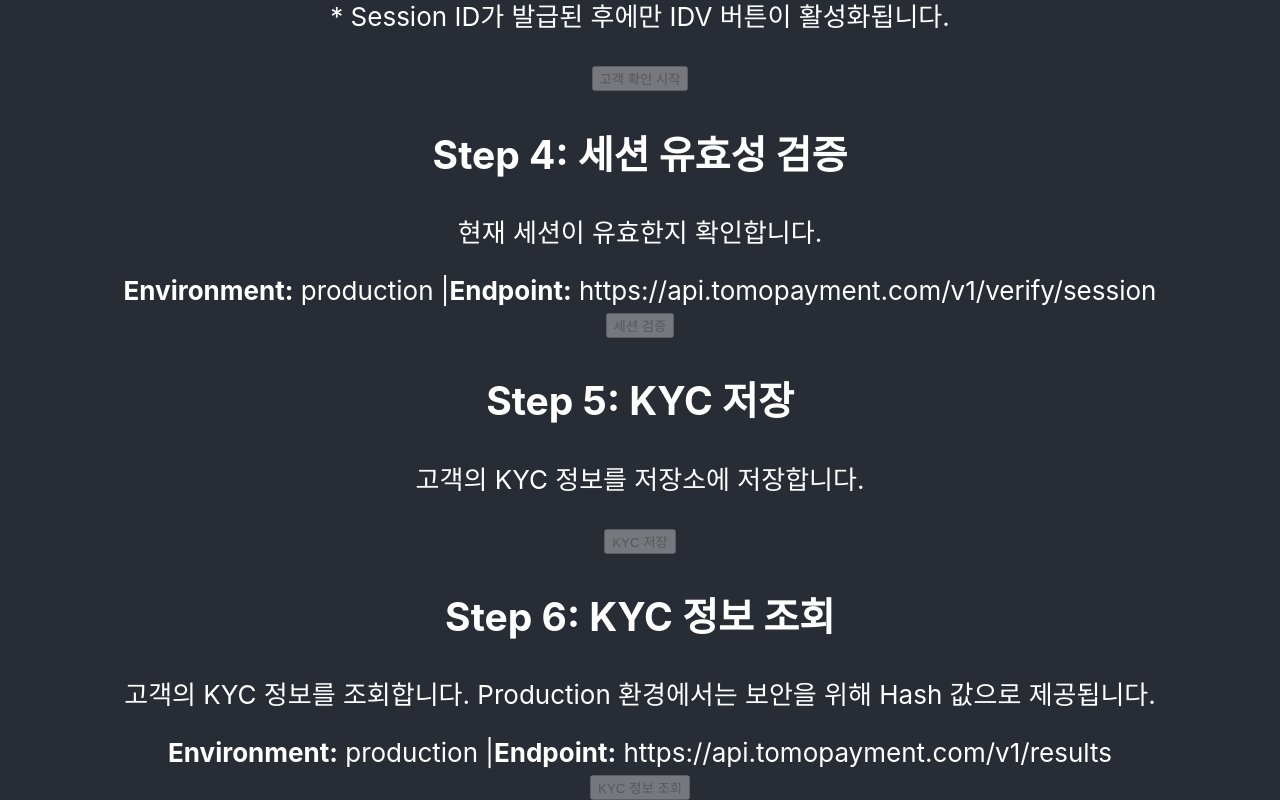
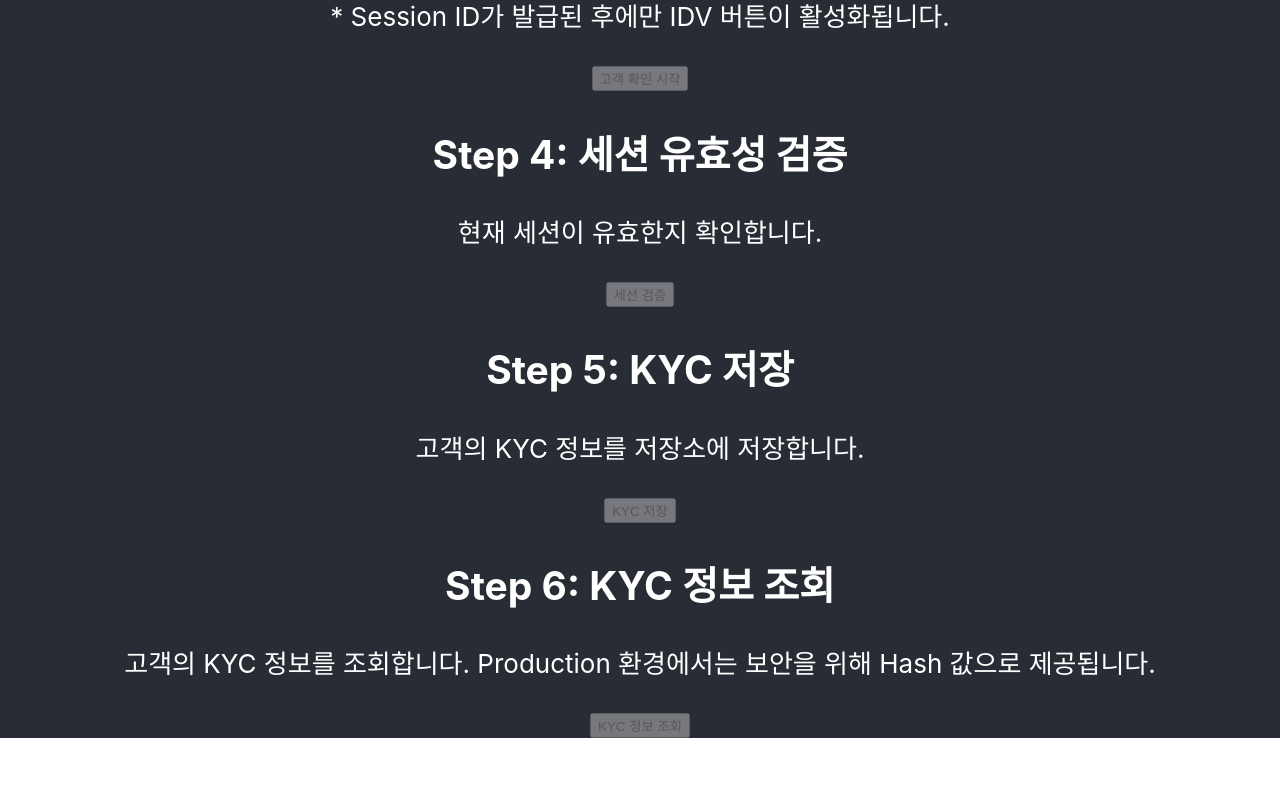
Before and after one commit to Tomoarrow-Inc/TomoIDVQuickStart, a React (Create React App) app: page / in a window 1280 px wide. Shown: the part 785-1585 px from the top of the page. After the commit the page ends 1523 px from the top, so only its background shows below. Built offline with nearby package versions, Linux system fonts and the light colour scheme; no server answers.

Commit message:
테스트용 log, <div> 삭제

```diff
--- a/src/TomoIDV.tsx
+++ b/src/TomoIDV.tsx
@@ -72,16 +72,8 @@ export default function TomoIDVClient() {
         <p className="text-gray-600 mb-4">
           현재 세션이 유효한지 확인합니다.
         </p>
-        <div className="mb-4 p-3 bg-gray-100 rounded text-sm">
-          <strong>Environment:</strong> {currentEnvironment} |
-          <strong>Endpoint:</strong> {apiEndpoints.verifySessionEndpoint}
-        </div>
         <button
           onClick={() => {
-            console.log('Session ID:', session_id);
-            console.log('Environment:', currentEnvironment);
-            console.log('Verify Session Endpoint:', apiEndpoints.verifySessionEndpoint);
-
             fetch(apiEndpoints.verifySessionEndpoint, {
                 method: 'POST',
                 headers: {
@@ -149,16 +141,8 @@ export default function TomoIDVClient() {
         <p className="text-gray-600 mb-4">
           고객의 KYC 정보를 조회합니다. Production 환경에서는 보안을 위해 Hash 값으로 제공됩니다.
         </p>
-        <div className="mb-4 p-3 bg-gray-100 rounded text-sm">
-          <strong>Environment:</strong> {currentEnvironment} |
-          <strong>Endpoint:</strong> {apiEndpoints.resultsEndpoint}
-        </div>
         <button
           onClick={() => {
-              console.log('Session ID:', session_id);
-              console.log('Environment:', currentEnvironment);
-              console.log('Results Endpoint:', apiEndpoints.resultsEndpoint);
-
               fetch(apiEndpoints.resultsEndpoint, {
                   method: 'POST',
                   headers: {
```
